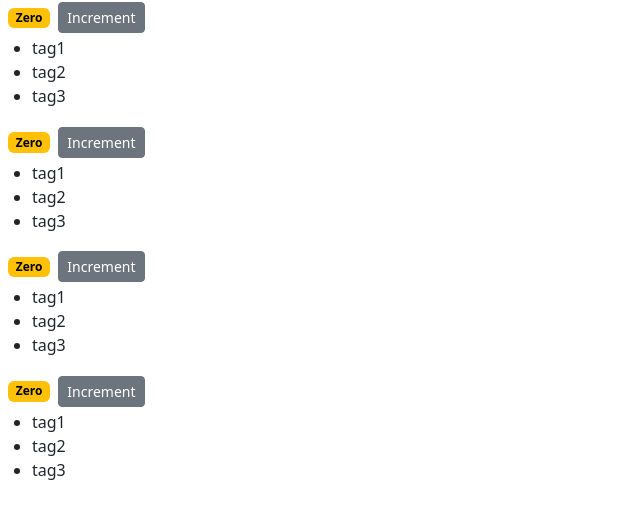
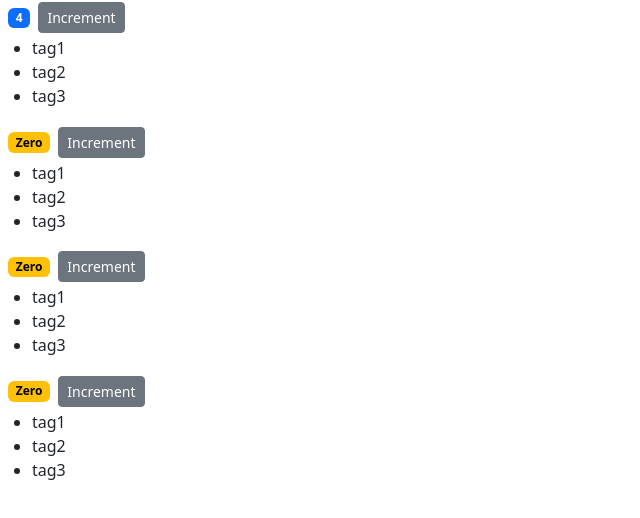
Before and after one commit to mightyhyuk/counter, a React (Create React App) app: page / in a window 1280 px wide. Shown: the top 518 px of the page, without its empty margins (0-640 px from the left). Built offline with nearby package versions, Linux system fonts and the light colour scheme.

Commit message:
Pass data to components

```diff
--- a/src/components/counter.jsx
+++ b/src/components/counter.jsx
@@ -2,7 +2,7 @@
 
 class Counter extends Component {
   state = {
-    count: 0,
+    value: this.props.value,
     tags: ["tag1", "tag2", "tag3"],
   };
 
@@ -11,9 +11,7 @@
       <>
         <span className={this.getBadgeClasses()}>{this.formatCount()}</span>
         <button
-          onClick={() => {
-            this.handleIncrement({ id: 1 });
-          }}
+          onClick={this.handleIncrement}
           type="button"
           className="btn btn-secondary btn-sm"
         >
@@ -29,19 +27,18 @@
     );
   }
 
-  handleIncrement = (product) => {
-    console.log(product);
-    this.setState({ count: this.state.count + 1 });
+  handleIncrement = () => {
+    this.setState({ value: this.state.value + 1 });
   };
 
   getBadgeClasses() {
     let classes = "badge m-2 text-bg-";
-    classes += this.state.count === 0 ? "warning" : "primary";
+    classes += this.state.value === 0 ? "warning" : "primary";
     return classes;
   }
 
   formatCount() {
-    const { count } = this.state;
+    const { value: count } = this.state;
     return count === 0 ? "Zero" : count;
   }
 }
--- a/src/components/counters.jsx
+++ b/src/components/counters.jsx
@@ -4,7 +4,7 @@
 class Counters extends Component {
   state = {
     counters: [
-      { id: 1, value: 0 },
+      { id: 1, value: 4 },
       { id: 2, value: 0 },
       { id: 3, value: 0 },
       { id: 4, value: 0 },
@@ -14,7 +14,7 @@
     return (
       <>
         {this.state.counters.map((counter) => (
-          <Counter key={counter.id} />
+          <Counter key={counter.id} value={counter.value} />
         ))}
       </>
     );
--- a/src/index.js
+++ b/src/index.js
@@ -1,7 +1,7 @@
 import React from "react";
 import ReactDOM from "react-dom/client";
 import "./index.css";
-import App from "./App";
+// import App from "./App";
 import reportWebVitals from "./reportWebVitals";
 import "bootstrap/dist/css/bootstrap.css";
 
```
